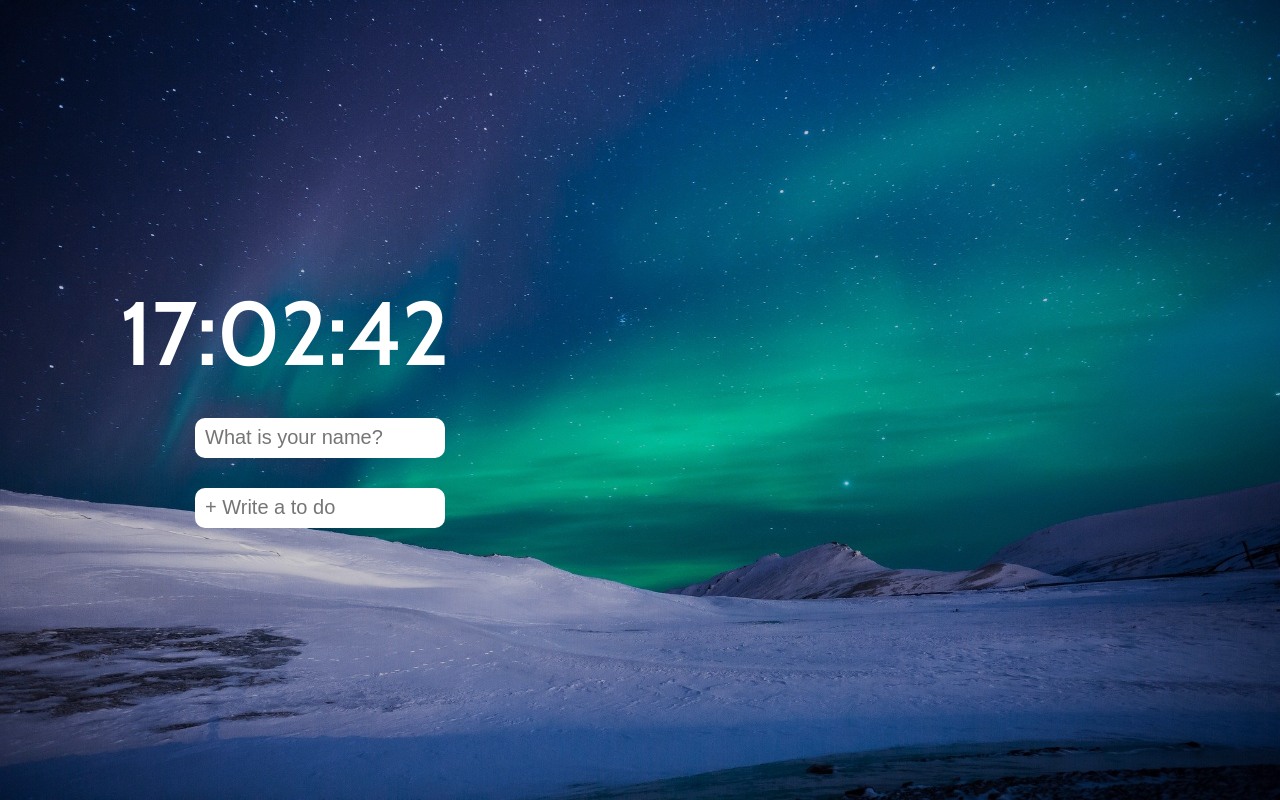
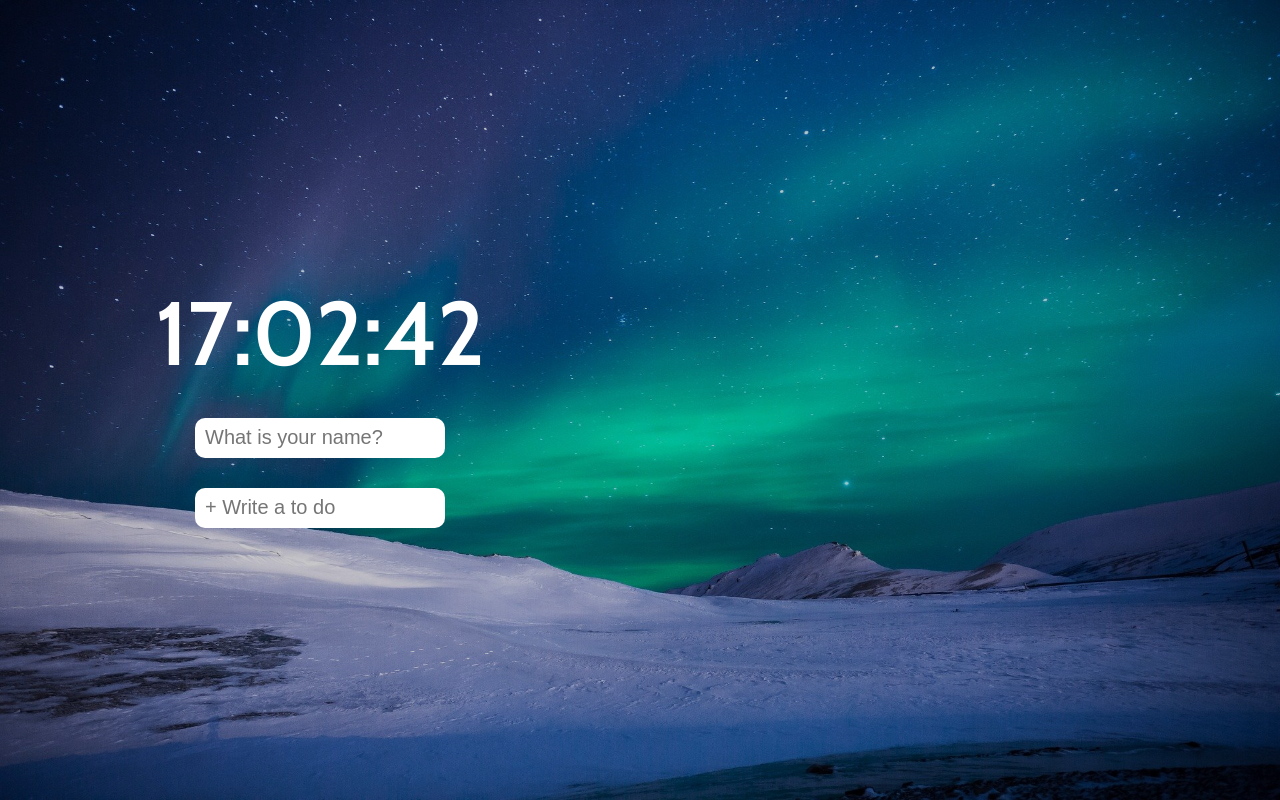
Before and after one commit to Hyejeong-Byeon/vanilla-js-chrome-app, a plain HTML site: page index.html in a window 1280 px wide. Drawn offline with nearby package versions, Linux system fonts and the light colour scheme.

Commit message:
Update styles.css

```diff
--- a/css/styles.css
+++ b/css/styles.css
@@ -52,7 +52,6 @@ body {
 
 .js-clock {
     margin-bottom: 30px;
-    width: 400px;
 }
 
 .js-clock h1 {
```
